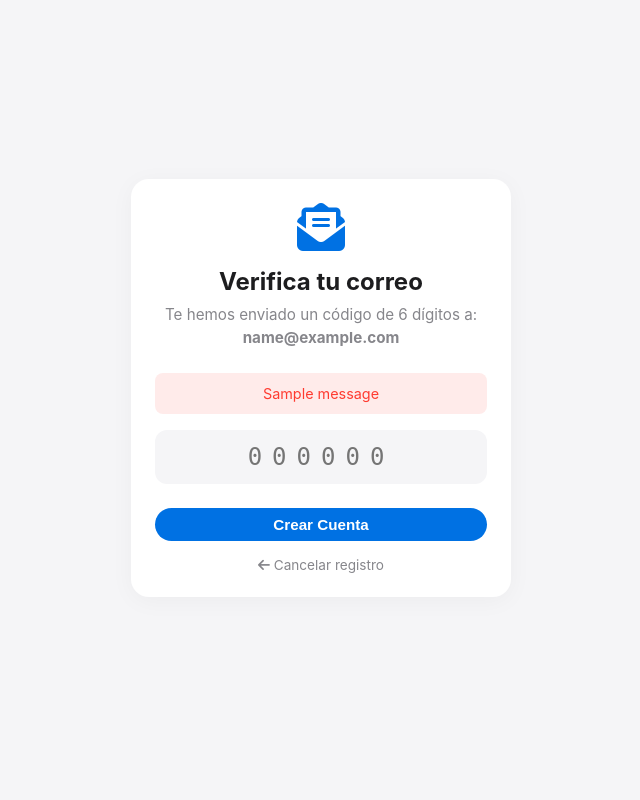
After one commit to zayfer-ux/Localdesk-lite, a Flask app: template templates/verificar_registro.html in a window 1280 px wide. The commit adds this page. Shown: the whole page, without its empty margins (319-959 px from the left). Run offline with Flask 3, Linux system fonts and the light colour scheme; the template is opened without the code that fills it: most values are stand-ins (such as "Sample title", 1, 10 or a date in 2020); one stand-in notice (Sample message) is shown.

Commit message:
feat: Verificacion del correo electronico al registrarse

```diff
--- a/app.py
+++ b/app.py
@@ -3,6 +3,10 @@ import io
 import csv
 import subprocess
 import platform
+import smtplib
+import random
+from email.mime.text import MIMEText
+from email.mime.multipart import MIMEMultipart
 from functools import wraps
 from flask import Flask, render_template, request, redirect, url_for, session, flash, Response, jsonify
 import libsql_client
@@ -19,6 +23,8 @@ from werkzeug.security import check_password_hash, generate_password_hash
 load_dotenv()
 url = os.getenv("TURSO_DATABASE_URL")
 token = os.getenv("TURSO_AUTH_TOKEN")
+MAIL_USERNAME = os.getenv("MAIL_USERNAME")
+MAIL_PASSWORD = os.getenv("MAIL_PASSWORD")
 
 app = Flask(__name__)
 app.secret_key = os.getenv("SECRET_KEY", "super_secreto_futurista_123")
@@ -32,7 +38,41 @@ def login_required(f):
     return decorated_function
 
 # ==========================================
-# RUTAS DE AUTENTICACIÓN Y PERFIL
+# FUNCIÓN PARA ENVIAR CORREO DE VERIFICACIÓN
+# ==========================================
+def enviar_codigo_registro(destinatario, codigo):
+    msg = MIMEMultipart()
+    msg['From'] = MAIL_USERNAME
+    msg['To'] = destinatario
+    msg['Subject'] = "Verifica tu cuenta - LocalDesk"
+
+    cuerpo = f"""Hola,
+
+Estás a un paso de unirte a LocalDesk. Tu código de verificación de 6 dígitos es:
+
+{codigo}
+
+Ingrésalo en la pantalla de registro para activar tu cuenta.
+Si no solicitaste este registro, por favor ignora este mensaje.
+
+Atentamente,
+El equipo de LocalDesk"""
+
+    msg.attach(MIMEText(cuerpo, 'plain'))
+
+    try:
+        server = smtplib.SMTP('smtp.gmail.com', 587)
+        server.starttls()
+        server.login(MAIL_USERNAME, MAIL_PASSWORD)
+        server.send_message(msg)
+        server.quit()
+        return True
+    except Exception as e:
+        print("Error SMTP:", e)
+        return False
+
+# ==========================================
+# RUTAS DE AUTENTICACIÓN, REGISTRO Y PERFIL
 # ==========================================
 @app.route('/login', methods=['GET', 'POST'])
 def login():
@@ -57,7 +97,6 @@ def login():
             else:
                 flash('Correo o contraseña incorrectos.', 'danger')
         except Exception as e:
-            print(f"Error en login: {e}")
             flash('Error al conectar con la base de datos.', 'danger')
     return render_template('login.html')
 
@@ -68,16 +107,67 @@ def registro():
         usuario = request.form.get('usuario')
         email = request.form.get('email')
         password = request.form.get('password')
-        password_segura = generate_password_hash(password)
+
+        # 1. Verificar si el correo ya existe en la base de datos
         try:
             cliente = libsql_client.create_client_sync(url=url, auth_token=token)
-            sql = "INSERT INTO usuarios (nombre, usuario, email, password, rol) VALUES (?, ?, ?, ?, 'Soporte Técnico')"
-            cliente.execute(sql, (nombre, usuario, email, password_segura))
+            res = cliente.execute("SELECT id FROM usuarios WHERE email = ?", (email,))
             cliente.close()
-            return redirect(url_for('login'))
-        except Exception as e:
-            print("Error al registrar:", e)
+            if res.rows:
+                flash('Este correo ya está registrado. Intenta iniciar sesión.', 'danger')
+                return redirect(url_for('registro'))
+        except:
+            pass
+
+        # 2. Generar el código OTP y encriptar contraseña
+        password_segura = generate_password_hash(password)
+        codigo_otp = str(random.randint(100000, 999999))
+
+        # 3. Guardar datos temporalmente en la sesión
+        session['reg_temp'] = {
+            'nombre': nombre,
+            'usuario': usuario,
+            'email': email,
+            'password': password_segura,
+            'otp': codigo_otp
+        }
+
+        # 4. Enviar el correo
+        if enviar_codigo_registro(email, codigo_otp):
+            return redirect(url_for('verificar_registro'))
+        else:
+            flash('Error al enviar el correo. Revisa tu configuración.', 'danger')
+
     return render_template('registro.html')
+
+@app.route('/verificar_registro', methods=['GET', 'POST'])
+def verificar_registro():
+    # Si entra aquí sin haber pasado por el formulario, lo regresamos
+    if 'reg_temp' not in session:
+        return redirect(url_for('registro'))
+
+    if request.method == 'POST':
+        codigo_ingresado = request.form.get('codigo')
+        datos = session['reg_temp']
+
+        if codigo_ingresado == datos['otp']:
+            # ¡CÓDIGO CORRECTO! Guardamos al usuario en la BD
+            try:
+                cliente = libsql_client.create_client_sync(url=url, auth_token=token)
+                sql = "INSERT INTO usuarios (nombre, usuario, email, password, rol) VALUES (?, ?, ?, ?, 'Soporte Técnico')"
+                cliente.execute(sql, (datos['nombre'], datos['usuario'], datos['email'], datos['password']))
+                cliente.close()
+
+                # Borramos la sesión temporal
+                session.pop('reg_temp', None)
+                flash('¡Cuenta verificada y creada con éxito! Ya puedes iniciar sesión.', 'success')
+                return redirect(url_for('login'))
+            except Exception as e:
+                flash('Error al guardar en la base de datos.', 'danger')
+        else:
+            flash('Código incorrecto. Revisa tu correo e intenta de nuevo.', 'danger')
+
+    return render_template('verificar_registro.html', email=session['reg_temp']['email'])
 
 @app.route('/logout')
 def logout():
@@ -95,8 +185,7 @@ def perfil():
         try:
             cliente.execute("UPDATE usuarios SET telefono = ?, foto = ? WHERE id = ?", (telefono, foto_url, id_user))
             session['foto'] = foto_url
-        except Exception as e:
-            print(e)
+        except: pass
         return redirect(url_for('perfil'))
 
     resultado = cliente.execute("SELECT nombre, usuario, email, rol, telefono, foto FROM usuarios WHERE id = ?", (id_user,))
@@ -105,7 +194,7 @@ def perfil():
     return render_template('perfil.html', perfil=datos_perfil)
 
 # ==========================================
-# RUTAS DEL SISTEMA PRINCIPAL
+# RUTAS DEL SISTEMA PRINCIPAL (INCIDENCIAS Y DEMÁS)
 # ==========================================
 @app.route('/')
 @login_required
--- /dev/null
+++ b/templates/verificar_registro.html
@@ -0,0 +1,50 @@
+<!DOCTYPE html>
+<html lang="es">
+
+<head>
+    <meta charset="UTF-8">
+    <title>Verifica tu Correo - LocalDesk</title>
+    <link rel="stylesheet" href="{{ url_for('static', filename='style.css') }}">
+    <link rel="stylesheet" href="https://cdnjs.cloudflare.com/ajax/libs/font-awesome/6.4.0/css/all.min.css">
+</head>
+
+<body
+    style="display: flex; justify-content: center; align-items: center; height: 100vh; background-color: var(--apple-bg);">
+    <div class="apple-card" style="width: 380px; text-align: center;">
+
+        <i class="fa-solid fa-envelope-open-text text-blue" style="font-size: 3rem; margin-bottom: 16px;"></i>
+        <h2 style="margin-bottom: 8px; font-weight: 700;">Verifica tu correo</h2>
+
+        <p style="color: var(--apple-text-secondary); font-size: 0.95rem; margin-bottom: 24px; line-height: 1.5;">
+            Te hemos enviado un código de 6 dígitos a:<br>
+            <strong>{{ email }}</strong>
+        </p>
+
+        {% with messages = get_flashed_messages(with_categories=true) %}
+        {% if messages %}
+        {% for category, message in messages %}
+        <div
+            style="background-color: rgba(255,59,48,0.1); color: var(--apple-red); padding: 12px; border-radius: 8px; margin-bottom: 16px; text-align: center; font-size: 0.9rem;">
+            {{ message }}
+        </div>
+        {% endfor %}
+        {% endif %}
+        {% endwith %}
+
+        <form action="/verificar_registro" method="POST">
+            <input type="text" name="codigo" class="apple-input" placeholder="000000" maxlength="6" autocomplete="off"
+                required
+                style="width: 100%; text-align: center; font-size: 1.5rem; letter-spacing: 10px; margin-bottom: 24px; font-family: monospace;">
+
+            <button type="submit" class="btn-apple" style="width: 100%; margin-bottom: 16px;">Crear Cuenta</button>
+        </form>
+
+        <p style="font-size: 0.85rem; color: var(--apple-text-secondary);">
+            <a href="/registro" style="color: var(--apple-text-secondary); text-decoration: none;">
+                <i class="fa-solid fa-arrow-left"></i> Cancelar registro
+            </a>
+        </p>
+    </div>
+</body>
+
+</html>
```
Also changed, not shown: templates/registro.html (+14 -2 lines).
